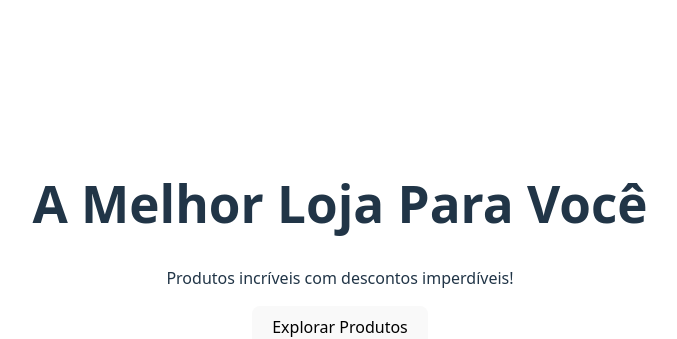
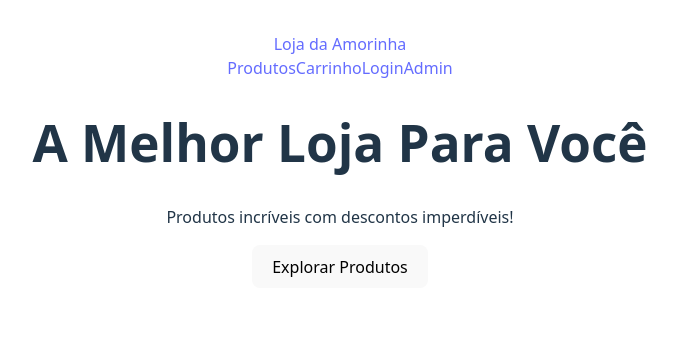
Before and after one commit to Fernanda0106/TrabalhoMini, a React (Vite) app in the folder TrabalhoMini/: page / in a window 1280 px wide. Shown: the top 339 px of the page, without its empty margins (300-977 px from the left). Built offline with nearby package versions, Linux system fonts and the light colour scheme; no server answers.

Commit message:
FOII PORAAAAA

```diff
--- a/TrabalhoMini/src/App.jsx
+++ b/TrabalhoMini/src/App.jsx
@@ -1,13 +1,40 @@
 import './App.css'
+//Pages
 import Home from './pages'
+import Cart from './pages/Cart'
 
-function App() {
+//Components
+import Header from './components/Header'
+import Footer from './components/Footer'
+import ProductCard from './components/ProductCard'
+import HeroBanner from './components/HeroBanner'
+import LoadingSpinner from './components/LoadingSpinner'
+import Modal from './components/Modal'
 
+//Admin
+import AdminDashboard from './admin/Dashboard'
+import ProductForm from './admin/ProductForm'
+import ProductList from './admin/ProductList'
+import { BrowserRouter, Route, Routes } from 'react-router-dom'
+
+export default function App() {
   return (
-    <>
-      <Home />
-    </>
+    <BrowserRouter>
+      <div className="App">
+        <Header />
+        <HeroBanner/>
+        <main style={{padding:"20px", minHeight:"70vh"}}>
+          <Routes>
+            <Route path='/' element={<Home/>} />
+
+            <Route path='/cart' element={<Cart/>} />
+            <Route path='/admin/dashboard' element={<AdminDashboard/>} />
+            <Route path='/admin/products' element={<ProductList/>} />
+            <Route path='/admin/products/new' element={<ProductForm/>} />
+            <Route path='/admin/products/edit/:id' element={<ProductForm/>} />
+          </Routes>
+        </main>
+      </div>
+    </BrowserRouter>
   )
 }
-
-export default App
--- a/TrabalhoMini/src/pages/Cart.jsx
+++ b/TrabalhoMini/src/pages/Cart.jsx
@@ -1,4 +1,4 @@
-import { useCart } from '../contexts/CartContext';
+
 import { Button } from 'primereact/button';
 import { Card } from 'primereact/card';
 import { Divider } from 'primereact/divider';
```
